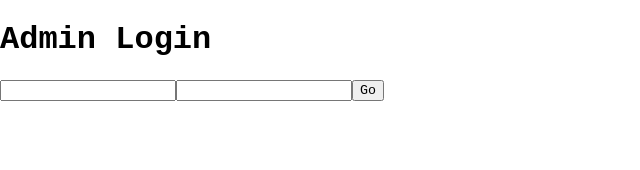
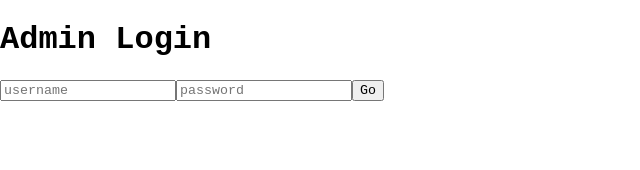
Before and after one commit to kevinthomaskane/wzrdbld, a React (Create React App) app in the folder client/: page /admin/login in a window 1280 px wide. Shown: the top 170 px of the page, without its empty margins (0-640 px from the left). Built offline with nearby package versions, Linux system fonts and the light colour scheme.

Commit message:
add email

```diff
--- a/client/src/components/Login.js
+++ b/client/src/components/Login.js
@@ -36,8 +36,8 @@ class Login extends Component {
       <div className="admin">
         <h1 className="admin__header">Admin Login</h1>
         <div className="admin__form">
-          <input type="text" className="admin__form--username" name="username" onChange={this.handleChange} value={this.state.username}/>
-          <input type="text" className="admin__form--password" name="password" onChange={this.handleChange} value={this.state.password}/>
+          <input placeholder="username" type="text" className="admin__form--username" name="username" onChange={this.handleChange} value={this.state.username}/>
+          <input placeholder="password" type="password" className="admin__form--password" name="password" onChange={this.handleChange} value={this.state.password}/>
           <button className="admin__form--button" onClick={() => {
             this.handleSubmit();
           }}>Go</button>
```
Also changed, not shown: client/src/components/Main.js (+3 -6 lines).
